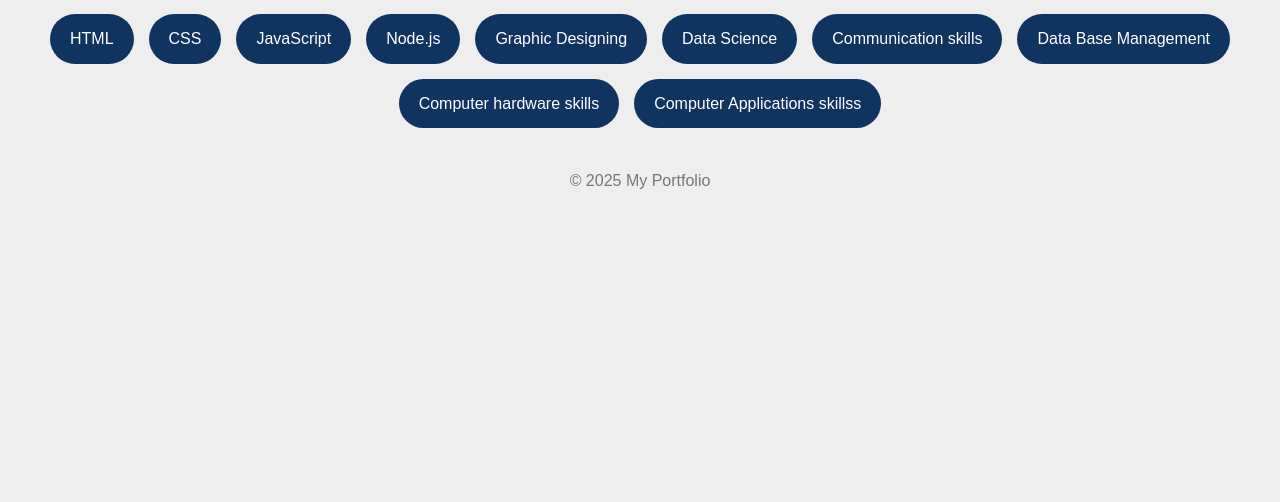
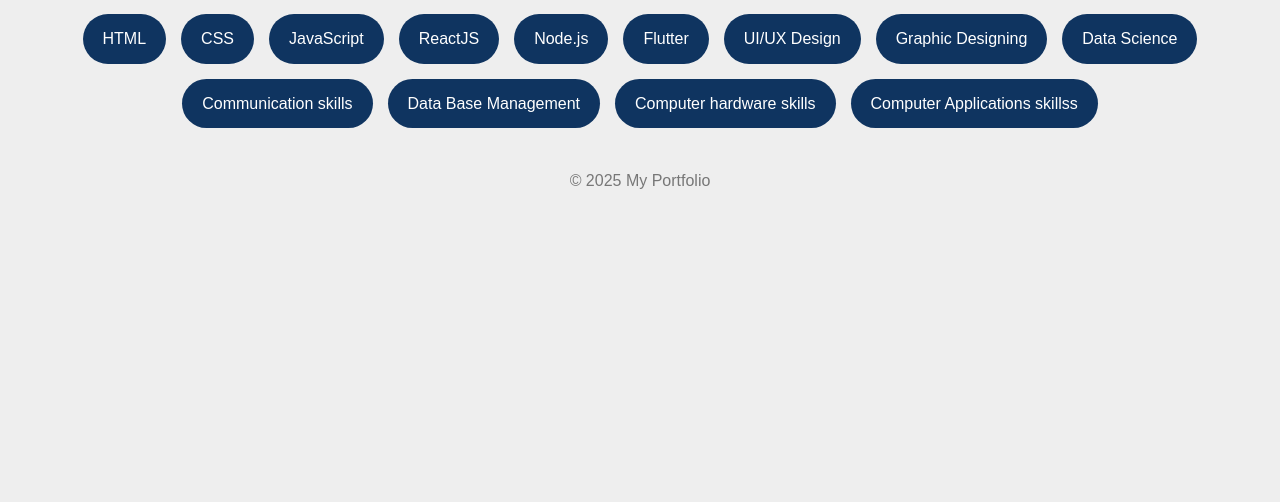
Before and after one commit to FaithShamah/MyPortfolio, a plain HTML site: page skills.html in a window 1280 px wide. Shown: the part 298-800 px from the top of the page. Drawn offline with Linux system fonts and the light colour scheme; a script that the page names is missing.

Commit message:
Add skills: ReactJS, Flutter, UI/UX Design

```diff
--- a/skills.html
+++ b/skills.html
@@ -25,7 +25,10 @@
             <li>HTML</li>
             <li>CSS</li>
             <li>JavaScript</li>
+            <li>ReactJS</li>
             <li>Node.js</li>
+            <li>Flutter</li>
+            <li>UI/UX Design</li>
             <li>Graphic Designing</li>
             <li>Data Science</li>
             <li>Communication skills</li>
```
